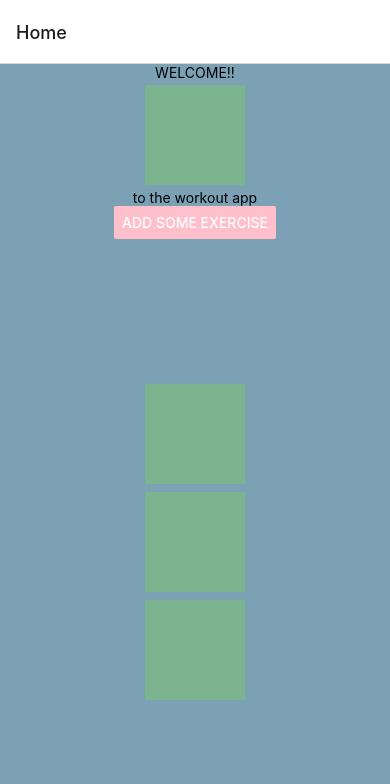
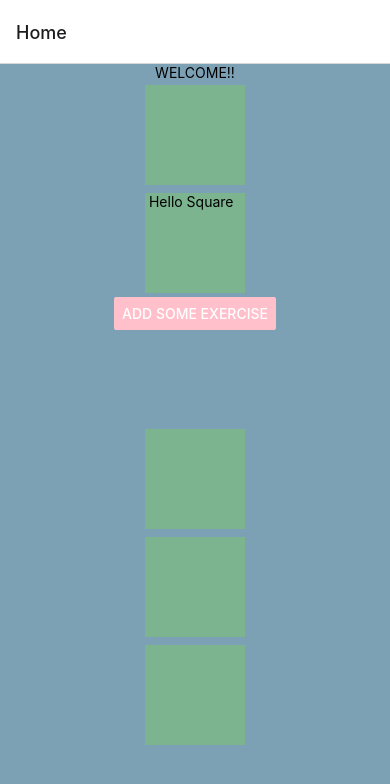
Before and after one commit to lmelo031/MobilePortfolio2, a React Native app in the folder portfolio2/: screen /Home in a window 390 px wide. Shown: the top 784 px of the page. Built offline with nearby package versions, Linux system fonts and the light colour scheme.

Commit message:
April 24, 2022 4:50 PM

```diff
--- a/portfolio2/HomeScreen.js
+++ b/portfolio2/HomeScreen.js
@@ -10,8 +10,7 @@ class HomeScreen extends React.Component {
       <View style={styles.container}>
         <Text>WELCOME!!</Text>
         <View style={styles.square}/>
-        <Text>to the workout app</Text>
-
+        <Text style={styles.title}> Hello Square </Text>
         <Button
           title="Add some exercise"
           color="pink"
```
